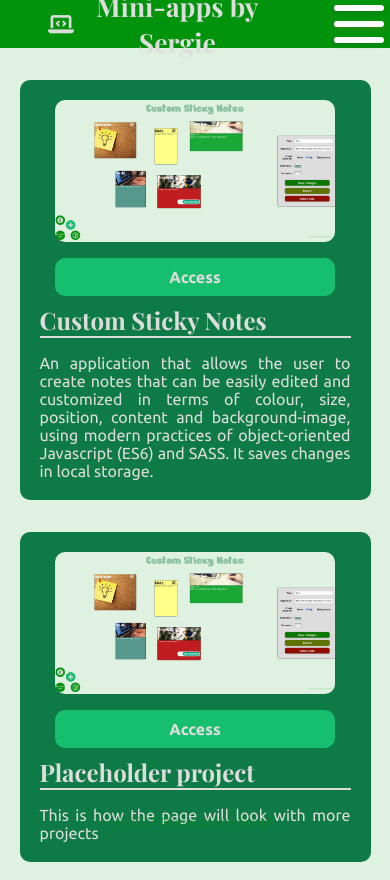
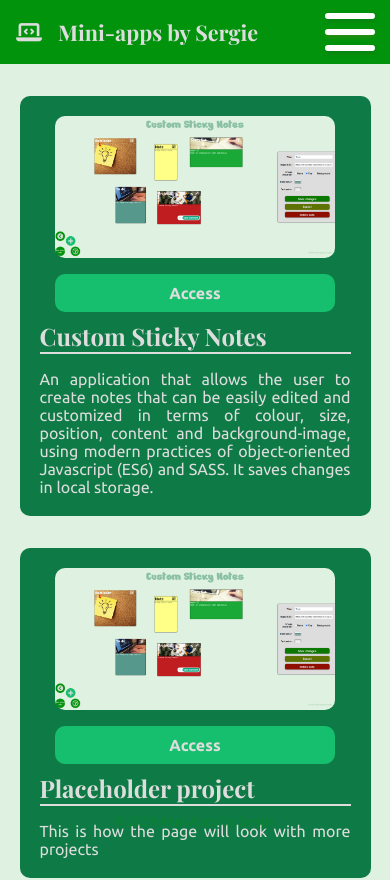
Before and after one commit to Sergie-AGA/Mini_Apps, a React (Create React App) app: page / in a window 390 px wide. Shown: the top 880 px of the page. Built offline with nearby package versions, Linux system fonts and the light colour scheme.

Commit message:
fixed navbar responsivity

```diff
--- a/public/css/style.css
+++ b/public/css/style.css
@@ -128,11 +128,11 @@ a {
   z-index: 20; }
   @media screen and (max-width: 1024px) {
     .navbar {
-      height: 4rem;
+      height: 4.5rem;
       margin-bottom: 2rem; } }
   @media screen and (max-width: 768px) {
     .navbar {
-      height: 3rem; } }
+      height: 4rem; } }
   .navbar__main {
     display: flex;
     align-items: center;
@@ -142,6 +142,10 @@ a {
     @media screen and (max-width: 1024px) {
       .navbar__main {
         font-size: 1.1rem; } }
+    @media screen and (max-width: 768px) {
+      .navbar__main {
+        padding: 0 1rem;
+        font-size: 0.9rem; } }
   .navbar__icon {
     font-size: 1.5rem; }
     @media screen and (max-width: 1024px) {
```
Also changed, not shown: sass/_layout.scss (+6 -2 lines).
